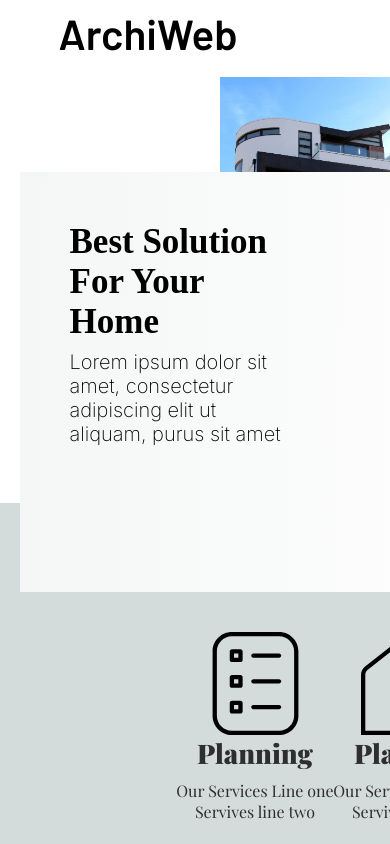
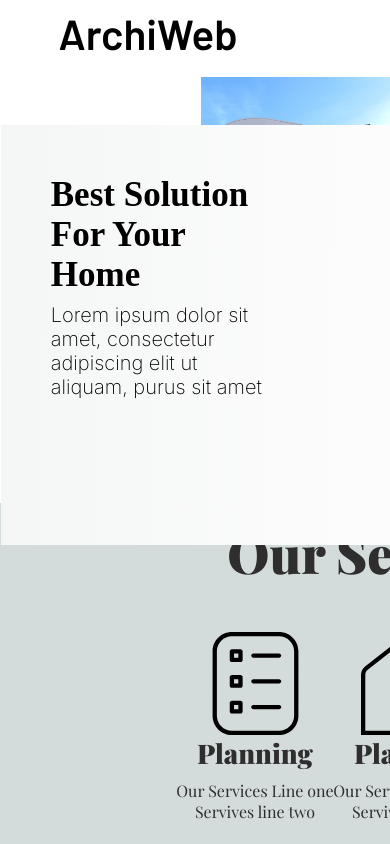
Before and after one commit to Tomekggvp/ArchiWeb, a plain HTML site: page index.html in a window 390 px wide. Shown: the top 844 px of the page. Drawn offline with nearby package versions, Linux system fonts and the light colour scheme; a web font is replaced by a local one.

Commit message:
first mobile version on 999px

```diff
--- a/index.html
+++ b/index.html
@@ -7,6 +7,11 @@
     <title>ArchiWeb</title>
     <link rel="stylesheet" href="./css/main.css">
 </head>
+<style>
+    body{
+        overflow-x: hidden;
+    }
+</style>
 <body>
 
     <header class=".header-top">
--- a/scss/bloks/_header.scss
+++ b/scss/bloks/_header.scss
@@ -14,7 +14,7 @@
   margin: 5% 5% 0 5%;
 
   @media screen and (max-width: 999px){
-    margin: 5% 5% 13.1% 5%;
+    margin: 5% 0 13.1% 0.2%;
     height: 375px;
 }
 
@@ -39,7 +39,7 @@
       padding: 50px;
       object-fit: contain;
       background-image: linear-gradient(91deg, #f4f6f5 -8%, #fff 133%);
-      top: 94.5px;
+      top: 47.25px;
       position: absolute;
       z-index: 1;
 
--- a/scss/bloks/_main.scss
+++ b/scss/bloks/_main.scss
@@ -205,6 +205,15 @@ main {
         max-width: 1440px;
         height: 500px;
 
+        @media screen and (max-width: 999px){
+            display: flex;
+            margin-left: 0;
+            width: 100%;
+            max-width: 1440px;
+            height: 500px;
+        }
+
+
         .About-us__img{
             width: 735px;
             height: 571px;
@@ -214,7 +223,6 @@ main {
         .About-us__left-container{
             width: 541px;
             height: 571px;
-
             margin: 85px;
 
 
--- a/scss/bloks/_menu.scss
+++ b/scss/bloks/_menu.scss
@@ -2,6 +2,13 @@
     display: flex;
     justify-content: space-between;
     width: 1245px;
+
+    @media screen and (max-width: 999px){
+        display: flex;
+        justify-content: space-between;
+        width: auto;
+    }
+
 }
 
 ul{
```
Also changed, not shown: css/main.css, css/main.min.css.
